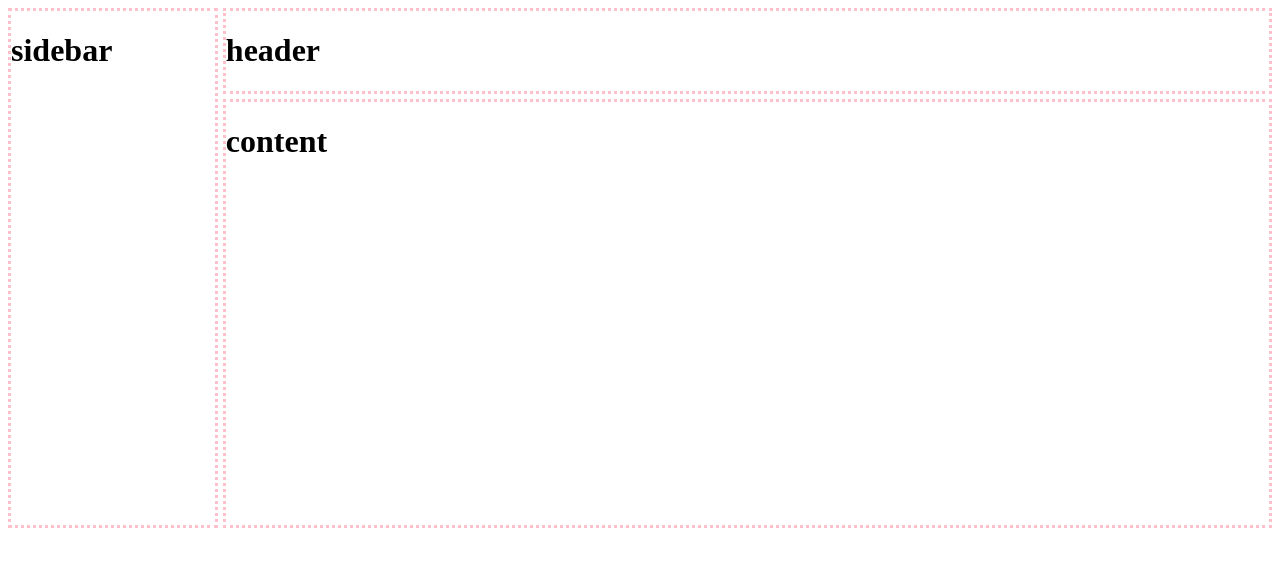
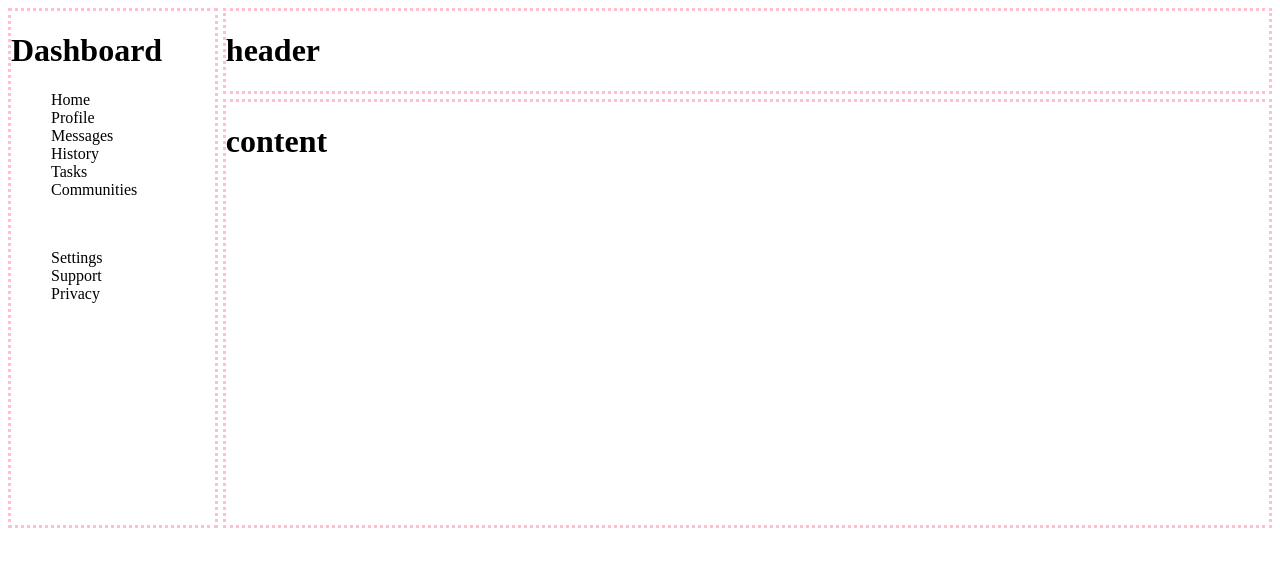
Before and after one commit to Femcel/Admin_Dashboard, a plain HTML site: page index.html in a window 1280 px wide. Drawn offline with Linux system fonts and the light colour scheme.

Commit message:
Add content to sidebard and styles unordered lists

```diff
--- a/index.html
+++ b/index.html
@@ -11,9 +11,29 @@
 		<div class="header">
 			<h1>header</h1>
 		</div>
+
 		<div class="sidebar">
-			<h1>sidebar</h1>
+			<h1>Dashboard</h1>
+
+			<section id="side_first">
+				<ul>
+					<li>Home</li>
+					<li>Profile</li>
+					<li>Messages</li>
+					<li>History</li>
+					<li>Tasks</li>
+					<li>Communities</li>
+				</ul>
+			</section>
+			<br/>
+			<ul>
+				<li>Settings</li>
+				<li>Support</li>
+				<li>Privacy</li>
+			</ul>
+
 		</div>
+
 		<div class="main-content">
 			<h1>content</h1>
 		</div>
--- a/style.css
+++ b/style.css
@@ -24,3 +24,9 @@
 .container > div {
 	border: 3px pink dotted;
 }
+
+
+
+ul {
+	list-style: none;
+}
```
